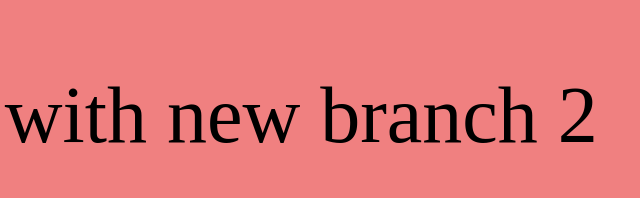
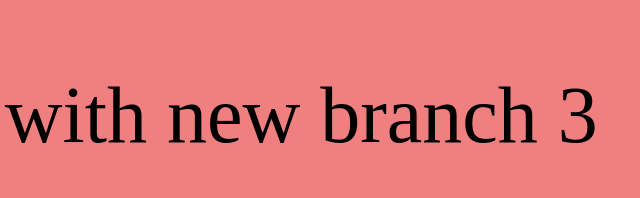
Before and after one commit to zoridzium/practice, a plain HTML site: page index.html in a window 1280 px wide. Shown: the part 752-950 px from the top of the page, 428-1068 px from the left. Drawn offline with Linux system fonts and the light colour scheme.

Commit message:
Update index.html

```diff
--- a/index.html
+++ b/index.html
@@ -12,6 +12,6 @@
     <p>third p</p>
     <p>this is for new commit forrrr</p>
 
-    <p>changes with new branch 2</p>
+    <p>changes with new branch 3</p>
 </body>
 </html>
```
